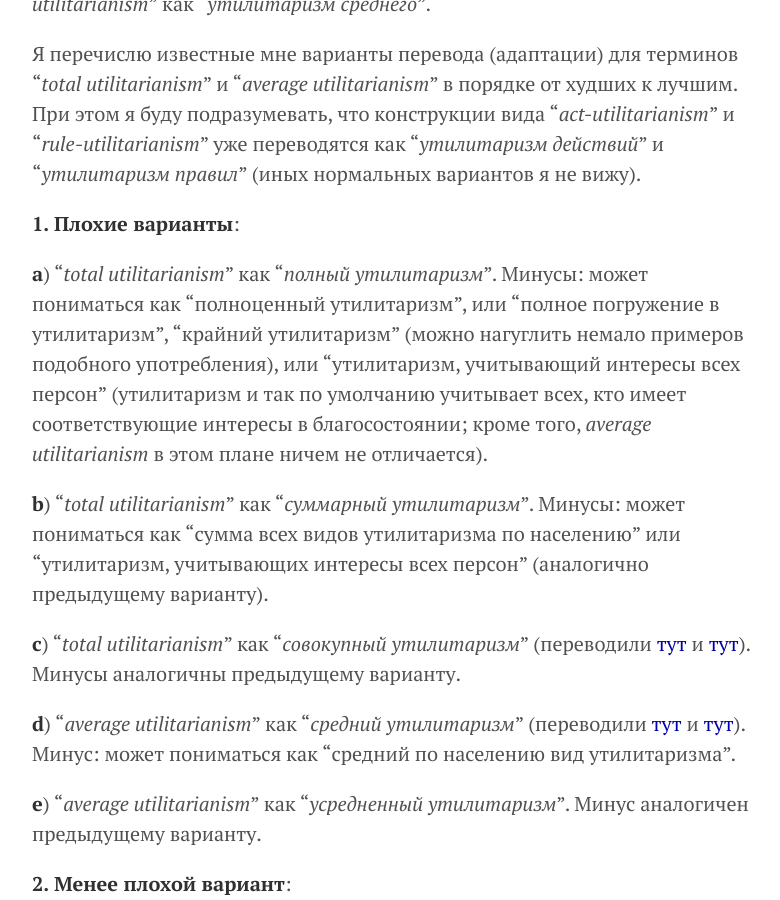
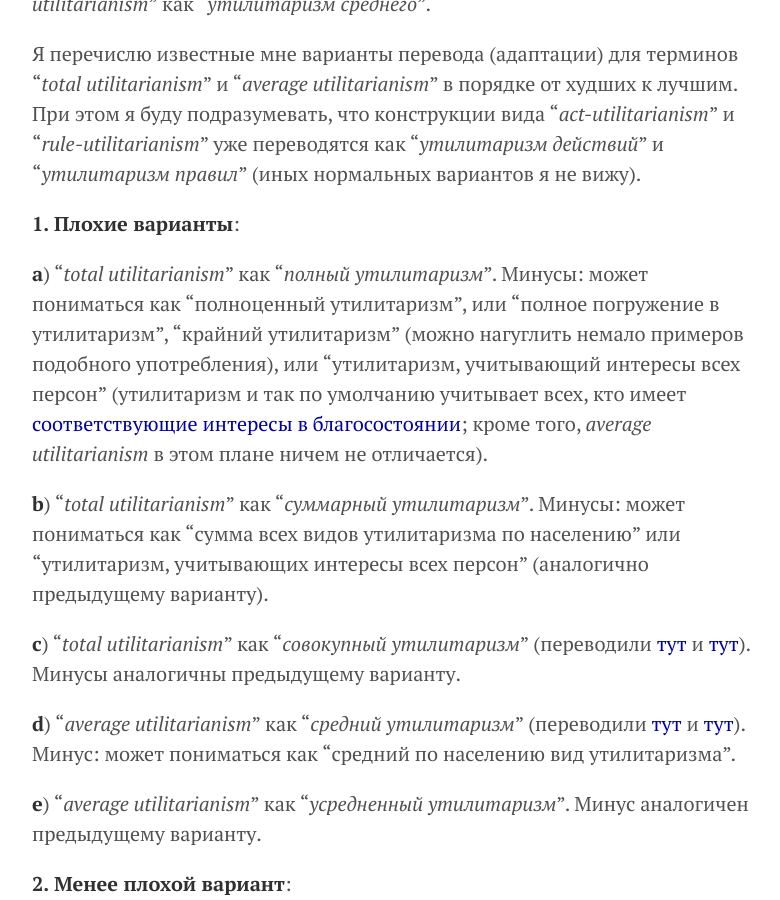
Before and after one commit to KKirdan/kkirdan.github.io, a Jekyll site: the page built from blog/_posts/3. average/2023-03-27-a1.md, in a window 1280 px wide and 900 px high, scrolled down 611 px. Shown: the whole window, without its empty margins (248-1028 px from the left). Built offline with Jekyll 4.4.1, drawn with Linux system fonts in a browser that asks for light colours; some of the changed lines change nothing that is shown.

Commit message:
Update 2023-03-27-a1.md

```diff
--- a/blog/_posts/3. average/2023-03-27-a1.md
+++ b/blog/_posts/3. average/2023-03-27-a1.md
@@ -18,7 +18,7 @@ _Average utilitarianism_ отличается тем, что после сумм
 
 **1\. Плохие варианты**:
 
-**a**) "_total utilitarianism_" как "_полный утилитаризм_". Минусы: может пониматься как "полноценный утилитаризм", или "полное погружение в утилитаризм", "крайний утилитаризм" (можно нагуглить немало примеров подобного употребления), или "утилитаризм, учитывающий интересы всех персон" (утилитаризм и так по умолчанию учитывает всех, кто имеет  соответствующие интересы в благосостоянии; кроме того, _average utilitarianism_ в этом плане ничем не отличается).
+**a**) "_total utilitarianism_" как "_полный утилитаризм_". Минусы: может пониматься как "полноценный утилитаризм", или "полное погружение в утилитаризм", "крайний утилитаризм" (можно нагуглить немало примеров подобного употребления), или "утилитаризм, учитывающий интересы всех персон" (утилитаризм и так по умолчанию учитывает всех, кто имеет [соответствующие интересы в благосостоянии](https://utilitarianism.net/theories-of-wellbeing/); кроме того, _average utilitarianism_ в этом плане ничем не отличается).
 
 **b**) "_total utilitarianism_" как "_суммарный утилитаризм_". Минусы: может пониматься как "сумма всех видов утилитаризма по населению" или "утилитаризм, учитывающих интересы всех персон" (аналогично предыдущему варианту).
 
```
